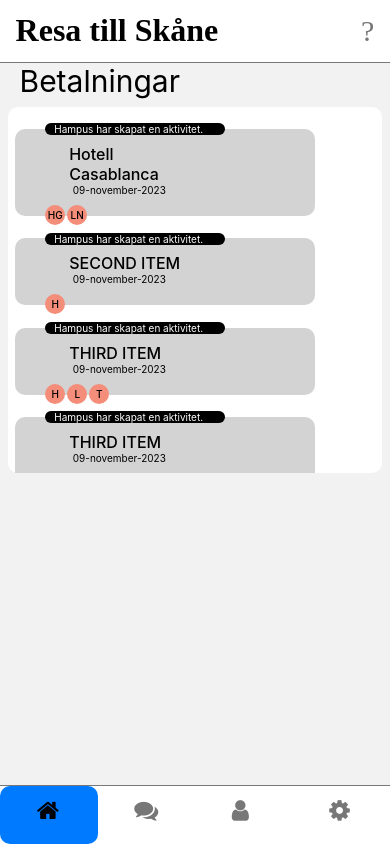
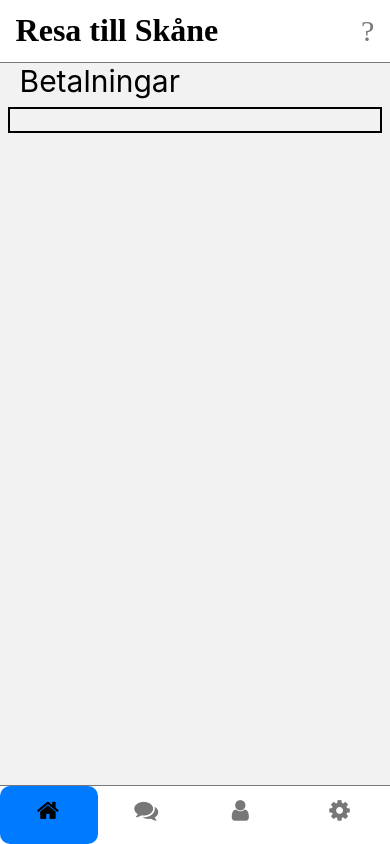
Before and after one commit to Tim299/Laxen, a React Native app in the folder laxen/: screen / in a window 390 px wide. Built offline with nearby package versions, Linux system fonts and the light colour scheme.

Commit message:
payments inside group

```diff
--- a/laxen/src/components/modules/group/groupcards.js
+++ b/laxen/src/components/modules/group/groupcards.js
@@ -73,26 +73,36 @@ const DATA = [
     id: '0',
     payments: [
       {
-          title: "Bussbiljetter",
+        title: 'Bussbiljetter',
         amount: 400,
-          date: "20-04-2023",
-          creator: "Hampus Grimskär",
-          deschribtion: "bussbiljetterna till resan",
-          icon: "airplane-outline",
-          members: ["Hampus Grimskär", "Ludvig Nilsson"],
-          id: "0",
+        date: '20-04-2023',
+        creator: 'Hampus Grimskär',
+        deschribtion: 'bussbiljetterna till resan',
+        icon: 'airplane-outline',
+        members: ['Hampus Grimskär', 'Ludvig Nilsson'],
+        id: '0',
       },
       {
-          title: "Lunch",
+        title: 'Lunch',
         amount: 299,
-          date: "20-04-2023",
-          creator: "Hampus Grimskär",
-          deschribtion: "Lunch på resan",
-          icon: "restaurant-outline",
-          members: ["Hampus Grimskär", "Ludvig Nilsson"],
-          id: "1",
+        date: '20-04-2023',
+        creator: 'Hampus Grimskär',
+        deschribtion: 'Lunch på resan',
+        icon: 'restaurant-outline',
+        members: ['Hampus Grimskär', 'Ludvig Nilsson'],
+        id: '1',
       },
-    ]
+      {
+        title: 'Lunch',
+        amount: 299,
+        date: '20-04-2023',
+        creator: 'Hampus Grimskär',
+        deschribtion: 'Lunch på resan',
+        icon: 'restaurant-outline',
+        members: ['Hampus Grimskär', 'Ludvig Nilsson'],
+        id: '2',
+      },
+    ],
   },
   {
     title: 'Grupp 2',
@@ -195,14 +205,16 @@ function GroupCards() {
             deschribtion={item.deschribtion}
             members={item.members}
             icon={item.icon}
-            onPress={() => { navigation.navigate('subgroup', {
+            onPress={() => {
+              navigation.navigate('subgroup', {
                 groupID: item.id,
                 title: item.title,
                 amount: item.amount,
                 description: item.deschribtion,
                 members: item.members,
                 payments: item.payments,
-            }); }} // Navigate to the subgroup when clicking it
+              });
+            }} // Navigate to the subgroup when clicking it
           />
         )}
         keyExtractor={item => item.id}
--- a/laxen/src/components/modules/payment/payment.js
+++ b/laxen/src/components/modules/payment/payment.js
@@ -1,161 +1,252 @@
 import * as React from 'react';
-import { Text, View, StyleSheet, FlatList, TouchableOpacity } from 'react-native';
-import * as colors from "../colors/colors"
+import {Text, View, StyleSheet, FlatList, TouchableOpacity} from 'react-native';
+import * as colors from '../colors/colors';
+import Icon from 'react-native-vector-icons/Ionicons';
 
 const styles = StyleSheet.create({
   feedContainer: {
-        backgroundColor: colors.white,
-        width: "100%",
-        borderRadius: 10,
-        height: "97%",
-        display: "flex",
-        flexDirection: "column",
-        justifyContent: "space-around"
-
+    width: '100%',
+    height: '100%',
+    display: 'flex',
+    flexDirection: 'column',
+    // justifyContent: 'center',
+    fontFamily: 'poppins',
+    padding: '3%',
+    borderWidth: 2,
+    // paddingTop: '10%',
   },
   feedNotification: {
-        display: "flex",
-        flexDirection: "column",
-        justifyContent: "flex-start",
-        backgroundColor: colors.lightgrey,
-        marginHorizontal: "2%",
-        marginTop: "6%",
+    flex: 1,
+    borderWidth: 1,
+    backgroundColor: colors.white,
+    marginTop: '8%',
+    marginBottom: '2%',
     borderRadius: 10,
-        width: "80%",
+    width: '90%',
+    height: '55 %',
+    padding: '3%',
+    zIndex: 400,
+    // position: 'relative',
+    // elevation: 5,
   },
   payment: {
-        width: "60%",
-        display: "flex",
-        justifyContent: "center"
+    display: 'flex',
+    justifyContent: 'flex-start',
+    gap: 0,
+    alignItems: 'center',
+    flexDirection: 'row',
+    borderWidth: 1,
   },
   paymentTitle: {
     color: colors.black,
-        fontSize: 16,
-        fontWeight: "500",
-        marginLeft: "30%",
-        marginTop: "5%"
+    fontSize: 20,
+    fontWeight: '500',
+    marginLeft: '3%',
   },
   paymentAmount: {
     color: colors.black,
     fontSize: 20,
-        fontWeight: "500",
-        marginLeft: "35%",
+    fontWeight: '500',
+    // marginLeft: '35%',
   },
   paymentDate: {
     color: colors.black,
     fontSize: 10,
-        marginLeft: "32%",
-        marginBottom: "5%",
+    marginLeft: 'auto',
+    // justifyContent: 'flex-end',
+    // alignContent: 'flex-end',
+    // alignSelf: 'center',
+    // marginLeft: '7%',
   },
-    paymentButton: {
-        display: "flex",
-        marginVertical: "20%",
-        backgroundColor: colors.lightblue,
-        borderRadius: 10,
-    },
-    paymentButtonText: {
-        color: colors.black,
-        fontSize: 30,
-        fontWeight: "500",
-        margin: "5%",
-        display: "flex",
-        alignSelf: "center"
-    },
+  //   paymentButton: {
+  //     display: 'flex',
+  //     marginVertical: '20%',
+  //     backgroundColor: colors.lightblue,
+  //     borderRadius: 10,
+  //   },
+  //   paymentButtonText: {
+  //     color: colors.black,
+  //     fontSize: 30,
+  //     fontWeight: '500',
+  //     margin: '5%',
+  //     display: 'flex',
+  //     alignSelf: 'center',
+  //   },
   paymentMembers: {
-        marginLeft: "10%",
-        marginBottom: "-3%",
-        display: "flex",
-        justifyContent: "space-between"
+    marginLeft: '0%',
+    // marginBottom: '-6%',
+    display: 'flex',
+    justifyContent: 'space-between',
+    // position: 'absolute',
+    flexDirection: 'row',
+    alignItems: 'center',
+    alignContent: 'center',
+    marginTop: '2%',
   },
   memberIcon: {
-        backgroundColor: colors.pink,
+    backgroundColor: colors.primary,
     borderRadius: 20,
-        justifyContent: "center",
+    justifyContent: 'center',
     width: 20,
     height: 20,
-        marginRight: 2,
+    marginRight: 4,
   },
   memberIconText: {
     fontSize: 10,
-        textAlign: "center",
-        fontWeight: "500"
+    textAlign: 'center',
+    fontWeight: 'bold',
+    fontFamily: 'poppins',
   },
   creatorHeader: {
-        backgroundColor: colors.black,
+    backgroundColor: colors.blue,
     borderRadius: 20,
-        marginLeft: "10%",
-        marginRight: "30%",
-        marginTop: "-2%",
-        overflow: "hidden"
+    borderWidth: 2,
+    display: 'flex',
+    justifyContent: 'center',
+    flexDirection: 'row',
+    alignItems: 'top',
+    // alignSelf: 'left',
+    aligncontent: 'top',
+    marginLeft: '5%',
+    width: 'fit-content',
+    maxWidth: '100%',
+    height: '60%',
+    // marginLeft: '10%',
+    // marginRight: '30%',
+    marginTop: '-9.5%',
+    position: 'absolute',
+    zIndex: -100,
+    padding: '2%',
+    // paddingTop: '3%',
+    paddingVertical: '2%',
+    // elevation: 0,
+    // overflow: 'wrap',
   },
   createrHeaderText: {
     color: colors.white,
-        marginHorizontal: "5%",
+    // marginHorizontal: '5%',
     fontSize: 10,
+    fontWeight: 'bold',
+    fontFamily: 'poppins',
   },
-})
+  deschribtion: {
+    color: colors.black,
+    fontSize: 12,
+    fontFamily: 'poppins',
+    borderWidth: 1,
+    fontWeight: '500',
+    zIndex: 100,
+  },
+});
 
-const DATA = [
-    {
-        title: "Hotell Casablanca",
-        amount: 1000,
-        date: "09-november-2023",
-        creator: "Hampus",
-        members: ["Hampus Grimskär", "Ludvig Nilsson"],
-        id: "0",
-    },
-    {
-        title: "SECOND ITEM",
-        amount: 482,
-        date: "09-november-2023",
-        creator: "Hampus",
-        members: ["Hampus"],
-        id: "1",
-    },
-    {
-        title: "THIRD ITEM",
-        amount: 699,
-        date: "09-november-2023",
-        creator: "Hampus",
-        members: ["Hampus", "Ludvig", "Tim"],
-        id: "2",
-    },
-    {
-        title: "THIRD ITEM",
-        amount: 699,
-        date: "09-november-2023",
-        creator: "Hampus",
-        members: ["Hampus", "Ludvig"],
-        id: "3",
-    },
-]
+// const DATA = [
+//   {
+//     title: 'Hotell Casablanca',
+//     amount: 1000,
+//     date: '09-november-2023',
+//     creator: 'Hampus',
+//     members: ['Hampus Grimskär', 'Ludvig Nilsson'],
+//     id: '0',
+//   },
+//   {
+//     title: 'SECOND ITEM',
+//     amount: 482,
+//     date: '09-november-2023',
+//     creator: 'Hampus',
+//     members: ['Hampus'],
+//     id: '1',
+//   },
+//   {
+//     title: 'THIRD ITEM',
+//     amount: 699,
+//     date: '09-november-2023',
+//     creator: 'Hampus',
+//     members: ['Hampus', 'Ludvig', 'Tim'],
+//     id: '2',
+//   },
+//   {
+//     title: 'THIRD ITEM',
+//     amount: 699,
+//     date: '09-november-2023',
+//     creator: 'Hampus',
+//     members: ['Hampus', 'Ludvig'],
+//     id: '3',
+//   },
+// ];
+
+function convertDate(inputFormat) {
+  const [day, month, year] = inputFormat.split('-');
+  const monthNames = [
+    'Januari',
+    'Februari',
+    'Mars',
+    'April',
+    'Maj',
+    'Juni',
+    'Juli',
+    'Augusti',
+    'September',
+    'Oktober',
+    'November',
+    'December',
+  ];
+  const monthIndex = parseInt(month) - 1;
+  const date = new Date(year, monthIndex, day);
+
+  const options = {day: 'numeric', month: 'long', year: 'numeric'};
+  const formattedDate = date.toLocaleDateString('sv-SE', options);
+
+  const formattedMonth = monthNames[monthIndex];
+
+  const finalFormattedDate = formattedDate.replace(
+    formattedMonth.toLowerCase(),
+    formattedMonth + ',',
+  );
+
+  return finalFormattedDate;
+}
 
 function Member({member}) {
   let firstInitial = member[0];
-    let secondInitial = "";
+  let secondInitial = '';
 
-    if (member.indexOf(" ") > 0) {
-        secondInitial = member[member.indexOf(" ") + 1]
+  if (member.indexOf(' ') > 0) {
+    secondInitial = member[member.indexOf(' ') + 1];
   }
 
-    return(
+  return (
     <View style={styles.memberIcon}>
-            <Text style={styles.memberIconText}>{firstInitial}{secondInitial}</Text>
+      <Text style={styles.memberIconText}>
+        {firstInitial}
+        {secondInitial}
+      </Text>
     </View>
   );
 }
 
-const Payment = ({title, amount, date, members, creator}) => (
+const Payment = ({
+  title,
+  amount,
+  date,
+  members,
+  creator,
+  deschribtion,
+  icon,
+}) => (
   <View style={styles.feedNotification}>
     <View style={styles.creatorHeader}>
-            <Text style={styles.createrHeaderText}>{creator} har skapat en aktivitet.</Text>
+      <Text style={styles.createrHeaderText}>
+        {creator} har skapat en aktivitet.
+      </Text>
     </View>
 
     <View style={styles.payment}>
+      <Icon name={icon} size={22} color={colors.accent} />
       <Text style={styles.paymentTitle}>{title}</Text>
       <Text style={styles.paymentDate}>{date}</Text>
-            {/* <Text style={styles.paymentAmount}>{amount} kr</Text> */}
     </View>
+
+    <Text style={styles.deschribtion}>{deschribtion}</Text>
 
     <View style={styles.paymentMembers}>
       <FlatList
@@ -163,22 +254,29 @@ const Payment = ({title, amount, date, members, creator}) => (
         renderItem={({item}) => <Member member={item}></Member>}
         horizontal={true}
       />
-            {/* <TouchableOpacity style={styles.paymentButton}>
-                <Text style={styles.paymentButtonText}>Betala</Text>
-            </TouchableOpacity> */}
+      {/* <Text style={styles.paymentAmount}>{amount} kr</Text> */}
+      {/* lägg en button för betalning kopplad till swisch här */}
     </View>
   </View>
 );
 
-function PaymentFeed() {
-    return(
+function PaymentFeed({payments}) {
+  return (
     <View style={styles.feedContainer}>
       <FlatList
-            data={DATA}
-            renderItem={({item}) => <Payment title={item.title} amount={item.amount} date={item.date}
-            members={item.members} creator={item.creator}/>}
-
-            keyExtractor={(item) => item.id}
+        data={payments}
+        renderItem={({item}) => (
+          <Payment
+            title={item.title}
+            amount={item.amount}
+            date={convertDate(item.date)}
+            creator={item.creator}
+            deschribtion={item.deschribtion}
+            members={item.members}
+            icon={item.icon}
+          />
+        )}
+        keyExtractor={item => item.id}
       />
     </View>
   );
```
Also changed, not shown: laxen/src/components/modules/group/subgroup.js (+31 -18 lines). Lines whose indentation alone changed are shown as unchanged.
